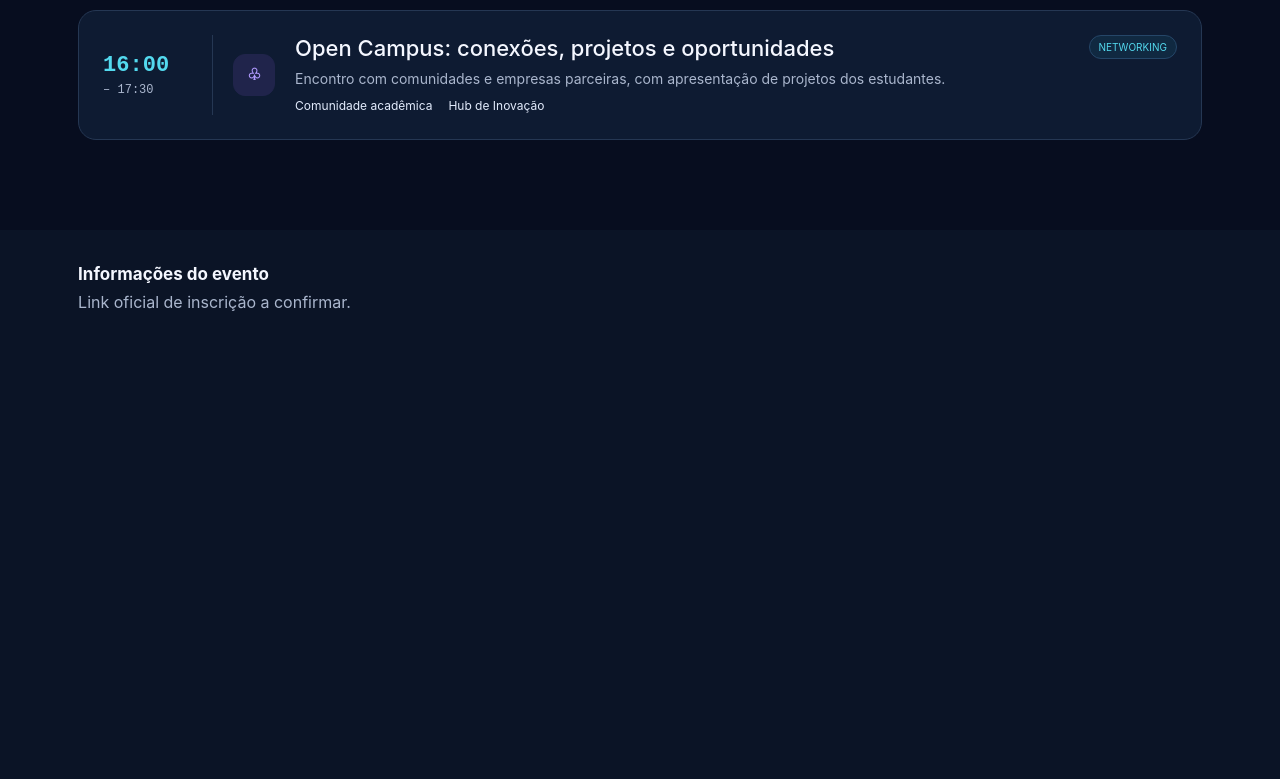
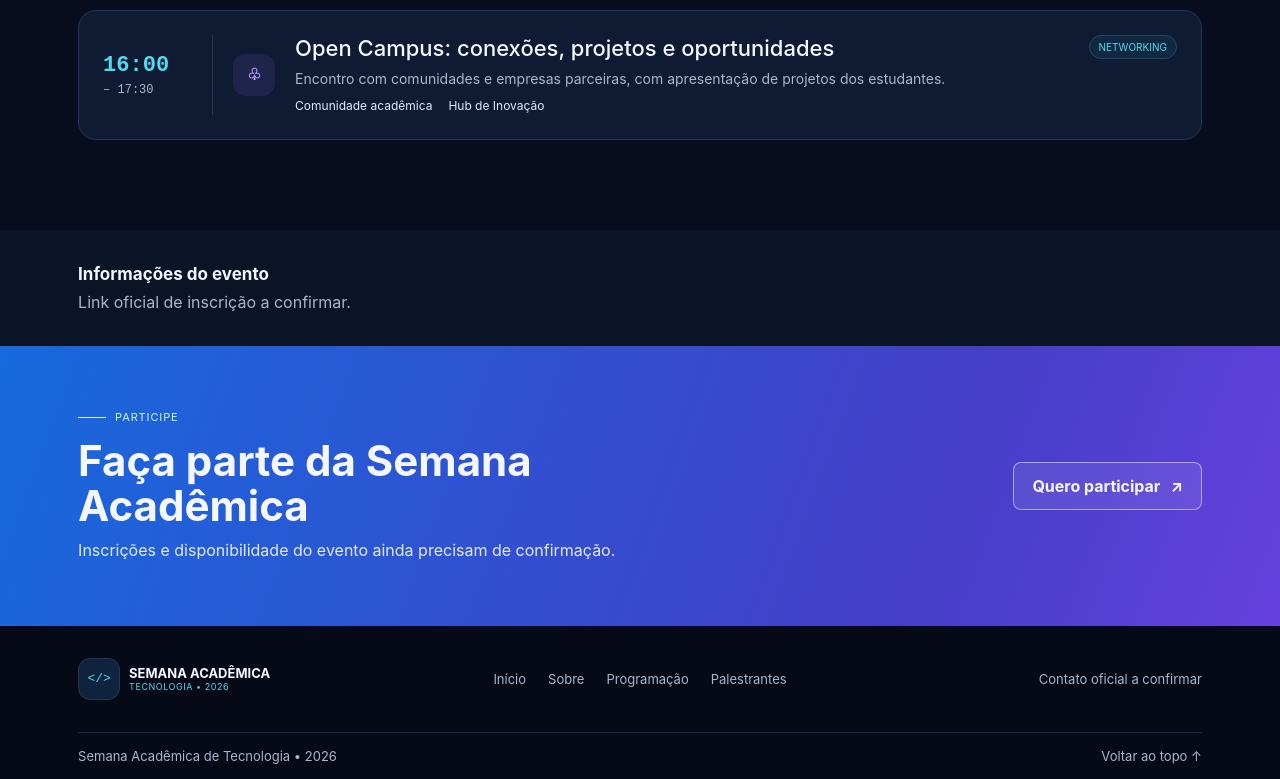
Before and after one commit to personalstudentaccount/landing-page-semana-academica, a plain HTML site: page index.html in a window 1280 px wide. Shown: the part 3137-3916 px from the top of the page. Before the commit the page ends 3483 px from the top, so only its background shows below. Drawn offline with Linux system fonts and the light colour scheme.

Commit message:
Completa documentação e rodapé da landing page

```diff
--- a/index.html
+++ b/index.html
@@ -21,7 +21,7 @@
         <a href="#sobre">Sobre</a>
         <a href="#programacao">Programação</a>
         <a href="#palestrantes">Palestrantes</a>
-        <a href="#informacoes" data-message="O canal de contato ainda não foi informado.">Contato</a>
+        <a href="#contato">Contato</a>
       </nav>
       <a class="button header-cta" href="#informacoes" data-message="O link oficial de inscrição ainda não foi informado.">Inscreva-se <span aria-hidden="true">↗</span></a>
       <button class="menu-toggle" type="button" aria-controls="navegacao" aria-expanded="false" aria-label="Abrir menu" hidden>
@@ -249,7 +249,38 @@
       <h2 id="status-title">Informações do evento</h2>
       <p>Link oficial de inscrição a confirmar.</p>
     </section>
+
+    <section class="registration" aria-labelledby="registration-title">
+      <div class="container registration__inner">
+        <div>
+          <p class="section-label">Participe</p>
+          <h2 id="registration-title">Faça parte da Semana Acadêmica</h2>
+          <p>Inscrições e disponibilidade do evento ainda precisam de confirmação.</p>
+        </div>
+        <a class="registration__button" href="#informacoes" data-message="O link oficial de inscrição ainda não foi informado.">Quero participar <span aria-hidden="true">↗</span></a>
+      </div>
+    </section>
   </main>
+
+  <footer class="site-footer" id="contato">
+    <div class="container site-footer__main">
+      <a class="brand" href="#inicio" aria-label="Semana Acadêmica de Tecnologia 2026, início">
+        <span class="brand__mark" aria-hidden="true">&lt;/&gt;</span>
+        <span><strong>Semana Acadêmica</strong><small>Tecnologia • 2026</small></span>
+      </a>
+      <nav class="site-footer__nav" aria-label="Navegação do rodapé">
+        <a href="#inicio">Início</a>
+        <a href="#sobre">Sobre</a>
+        <a href="#programacao">Programação</a>
+        <a href="#palestrantes">Palestrantes</a>
+      </nav>
+      <p class="site-footer__contact">Contato oficial a confirmar</p>
+    </div>
+    <div class="container site-footer__bottom">
+      <p>Semana Acadêmica de Tecnologia • 2026</p>
+      <a href="#inicio">Voltar ao topo ↑</a>
+    </div>
+  </footer>
 
   <dialog id="aviso" aria-labelledby="aviso-titulo">
     <h2 id="aviso-titulo">Informações do evento</h2>
--- a/style.css
+++ b/style.css
@@ -401,6 +401,23 @@ button { font: inherit; cursor: pointer; }
 .status { padding-block: 34px; }
 .status h2 { margin: 0 0 8px; font-size: 17px; }
 .status p { margin: 0; color: var(--muted); }
+
+.registration { padding-block: clamp(30px, 5vw, 68px); background: linear-gradient(110deg, #1769dd, #443ec8 72%, #6541df); }
+.registration__inner { display: flex; align-items: center; justify-content: space-between; flex-wrap: wrap; gap: 20px; }
+.registration .section-label { color: #c9f7ff; }
+.registration h2 { max-width: 640px; margin: 0 0 9px; font-size: clamp(25px, 3.5vw, 42px); line-height: 1.08; }
+.registration__inner > div > p:last-child { margin: 0; color: #e2eaff; line-height: 1.5; }
+.registration__button { display: inline-flex; align-items: center; gap: 10px; padding: 13px 18px; border: 1px solid #ffffff80; border-radius: 8px; background: #ffffff16; font-weight: 650; }
+.registration__button:hover { background: #ffffff28; }
+
+.site-footer { background: #050a16; }
+.site-footer__main { display: grid; grid-template-columns: 1fr auto 1fr; align-items: center; gap: 24px; padding-block: 32px; }
+.site-footer__nav { display: flex; flex-wrap: wrap; justify-content: center; gap: 12px 22px; }
+.site-footer__nav a, .site-footer__contact, .site-footer__bottom { color: var(--muted); font-size: 13px; }
+.site-footer__nav a:hover, .site-footer__bottom a:hover { color: #fff; }
+.site-footer__contact { justify-self: end; margin: 0; }
+.site-footer__bottom { display: flex; align-items: center; justify-content: space-between; gap: 16px; border-top: 1px solid #1b2942; padding-block: 15px; }
+.site-footer__bottom p { margin: 0; }
 dialog {
   width: min(420px, calc(100% - 32px));
   padding: 25px;
@@ -436,6 +453,9 @@ dialog p { color: var(--muted); line-height: 1.5; }
   .menu-toggle { grid-column: 3; grid-row: 1; }
   .hero__grid { min-height: 0; padding-block: 64px; }
   .speakers__grid { grid-template-columns: repeat(2, minmax(0, 1fr)); }
+  .site-footer__main { grid-template-columns: 1fr auto; }
+  .site-footer__nav { grid-column: 1 / -1; grid-row: 2; justify-content: flex-start; }
+  .site-footer__contact { grid-column: 1 / -1; justify-self: start; }
 }
 
 @media (max-width: 680px) {
```
Also changed, not shown: 3 other files.
